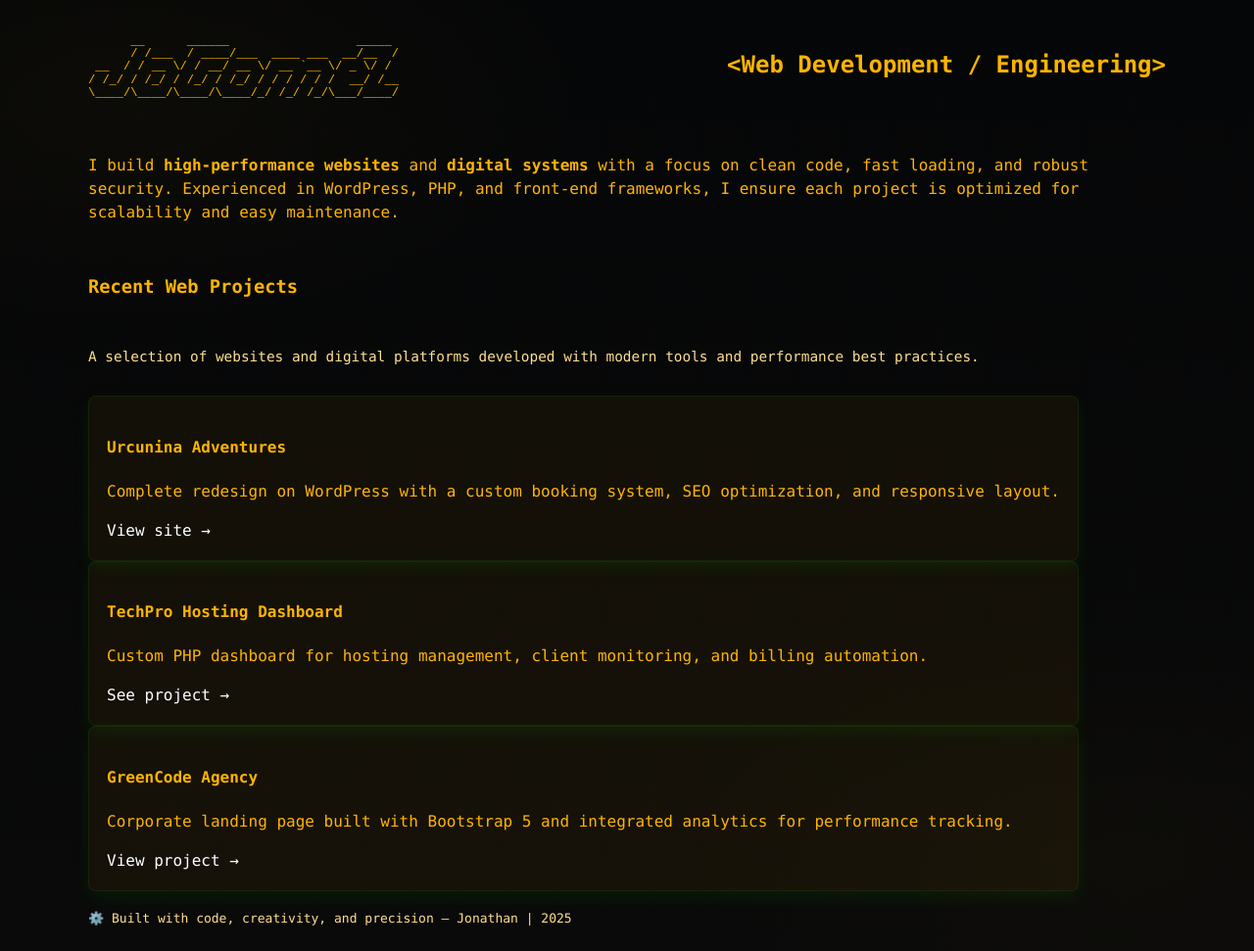
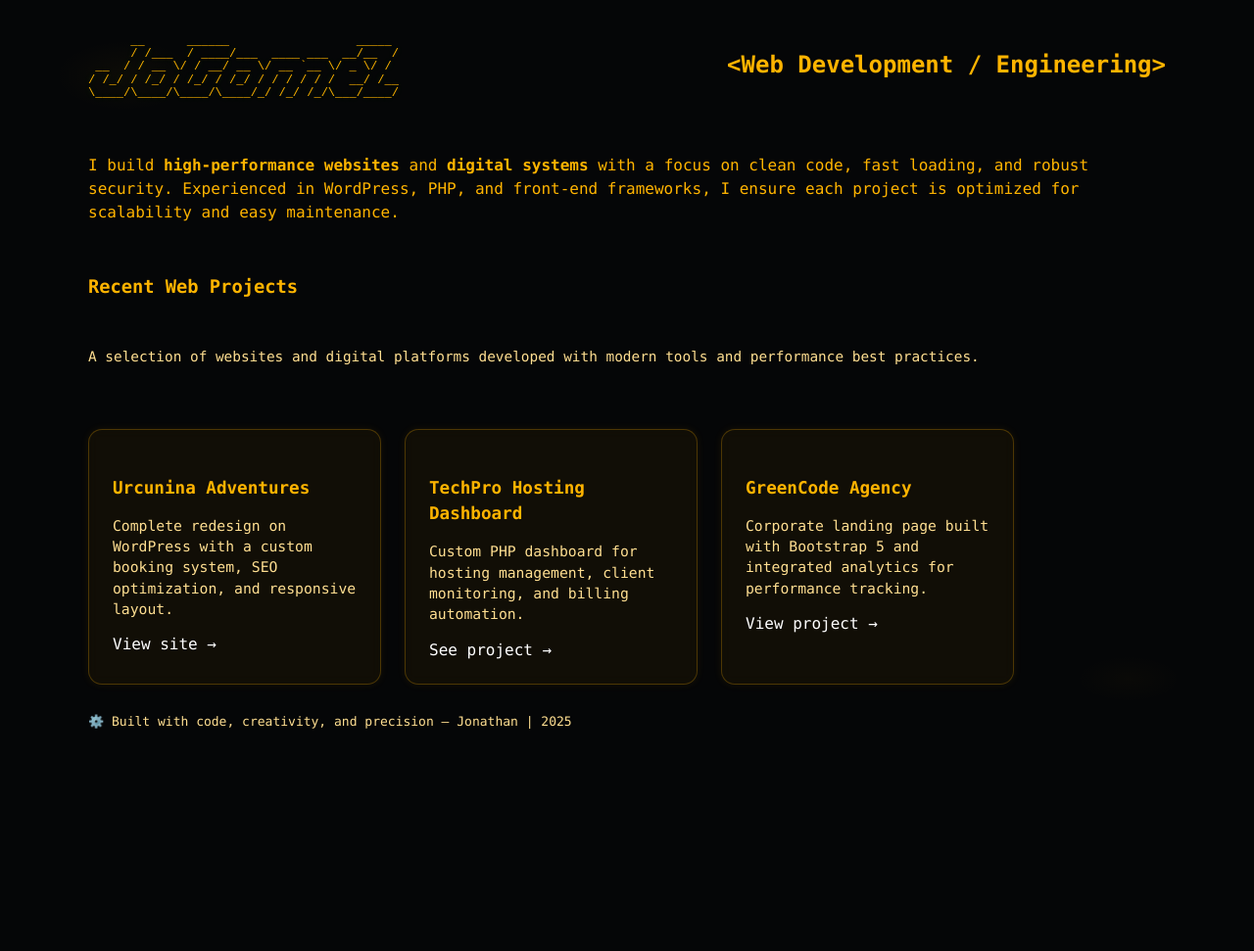
Before and after one commit to jonathang88/jonathangomez.qzz.io, a PHP site: page /web in a window 1280 px wide. Shown: the whole page at 98% size. After the commit the page ends 745 px from the top, so only its background shows below. Run offline with PHP 8.4, Linux system fonts and the light colour scheme.

Commit message:
Update theme-web.css

```diff
--- a/css/theme-web.css
+++ b/css/theme-web.css
@@ -1,20 +1,128 @@
 :root {
-  --accent: #ffb400;
-  --accent-dim: #cc9000;
+  --accent: #ffb400;        /* Dorado principal */
+  --accent-dim: #cc9000;    /* Dorado atenuado */
+  --muted: #ffdf91;         /* Dorado claro / texto */
+  --card: rgba(255, 180, 0, 0.05);
   --bg: #050607;
-  --card: rgba(255, 180, 0, 0.05);
-  --muted: #ffdf91;
   --maxw: 1100px;
   font-family: ui-monospace, SFMono-Regular, Menlo, Monaco, "Roboto Mono", monospace;
 }
 
+/* ===== Fondo general ===== */
 body {
-
   background:
-    radial-gradient(800px 400px at 10% 10%, rgba(255, 180, 0, 0.03), transparent 60%),
-    radial-gradient(800px 400px at 90% 90%, rgba(255, 180, 0, 0.02), transparent 60%),
-    linear-gradient(180deg, #050607 0%, #0a0a0a 100%);
+    radial-gradient(1200px 600px at 10% 10%, rgba(255, 180, 0, 0.03), transparent 6%),
+    radial-gradient(900px 400px at 90% 90%, rgba(255, 180, 0, 0.02), transparent 6%),
+    var(--bg);
   color: var(--accent);
   margin: 0;
   padding: 24px;
   line-height: 1.5;
+}
+
+/* ===== Grid de cards ===== */
+.portfolio-grid {
+  display: grid;
+  grid-template-columns: repeat(auto-fit, minmax(280px, 1fr));
+  gap: 24px;
+  margin-top: 24px;
+  padding: 10px 0;
+}
+
+/* ===== Tarjetas ===== */
+.card {
+  background: rgba(255, 180, 0, 0.05);
+  border: 1px solid rgba(255, 180, 0, 0.25);
+  border-radius: 14px;
+  padding: 22px 24px;
+  transition: all 0.3s ease;
+  color: var(--muted);
+  box-shadow: 0 0 8px rgba(255, 180, 0, 0.08);
+  backdrop-filter: blur(6px);
+}
+
+.card h4 {
+  color: var(--accent);
+  font-weight: 600;
+  margin-bottom: 10px;
+  font-size: 1.1em;
+}
+
+.card p {
+  color: var(--muted);
+  font-size: 0.92em;
+  line-height: 1.45;
+  margin-bottom: 14px;
+}
+
+/* ===== Enlaces ===== */
+.card a {
+  color: var(--accent);
+  text-decoration: none;
+  font-weight: 500;
+  transition: color 0.3s ease;
+}
+
+.card a:hover {
+  color: var(--accent-dim);
+  text-decoration: underline;
+}
+
+/* ===== Hover de la card ===== */
+.card:hover {
+  transform: translateY(-6px);
+  border-color: var(--accent);
+  box-shadow: 0 0 15px rgba(255, 180, 0, 0.3);
+  background: rgba(255, 180, 0, 0.08);
+}
+
+/* ===== Botones secundarios dentro de la card ===== */
+.btn.secondary {
+  background: rgba(255, 255, 255, 0.05);
+  border: 1px solid rgba(255, 255, 255, 0.2);
+  color: var(--muted);
+}
+
+.card-actions {
+  display: flex;
+  gap: 10px;
+  flex-wrap: wrap;
+  margin-top: 12px;
+}
+
+.btn.secondary:hover {
+  background: rgba(255, 255, 255, 0.1);
+  border-color: var(--accent);
+  color: var(--accent);
+}
+
+/* ===== Botón de volver ===== */
+.back-btn {
+  display: inline-flex;
+  align-items: center;
+  gap: 6px;
+  background: rgba(255, 180, 0, 0.1);
+  border: 1px solid rgba(255, 180, 0, 0.4);
+  color: var(--accent);
+  padding: 8px 14px;
+  border-radius: 6px;
+  font-family: "Fira Code", monospace;
+  font-size: 0.95em;
+  text-decoration: none;
+  transition: all 0.3s ease;
+  box-shadow: 0 0 8px rgba(255, 180, 0, 0.15);
+}
+
+.back-btn:hover {
+  background: rgba(255, 180, 0, 0.2);
+  border-color: var(--accent);
+  transform: translateY(-2px);
+  box-shadow: 0 0 12px rgba(255, 180, 0, 0.3);
+  text-decoration: none;
+}
+
+/* Icono tipo terminal */
+.back-btn .prompt {
+  color: var(--accent);
+  font-weight: 600;
+}
```
